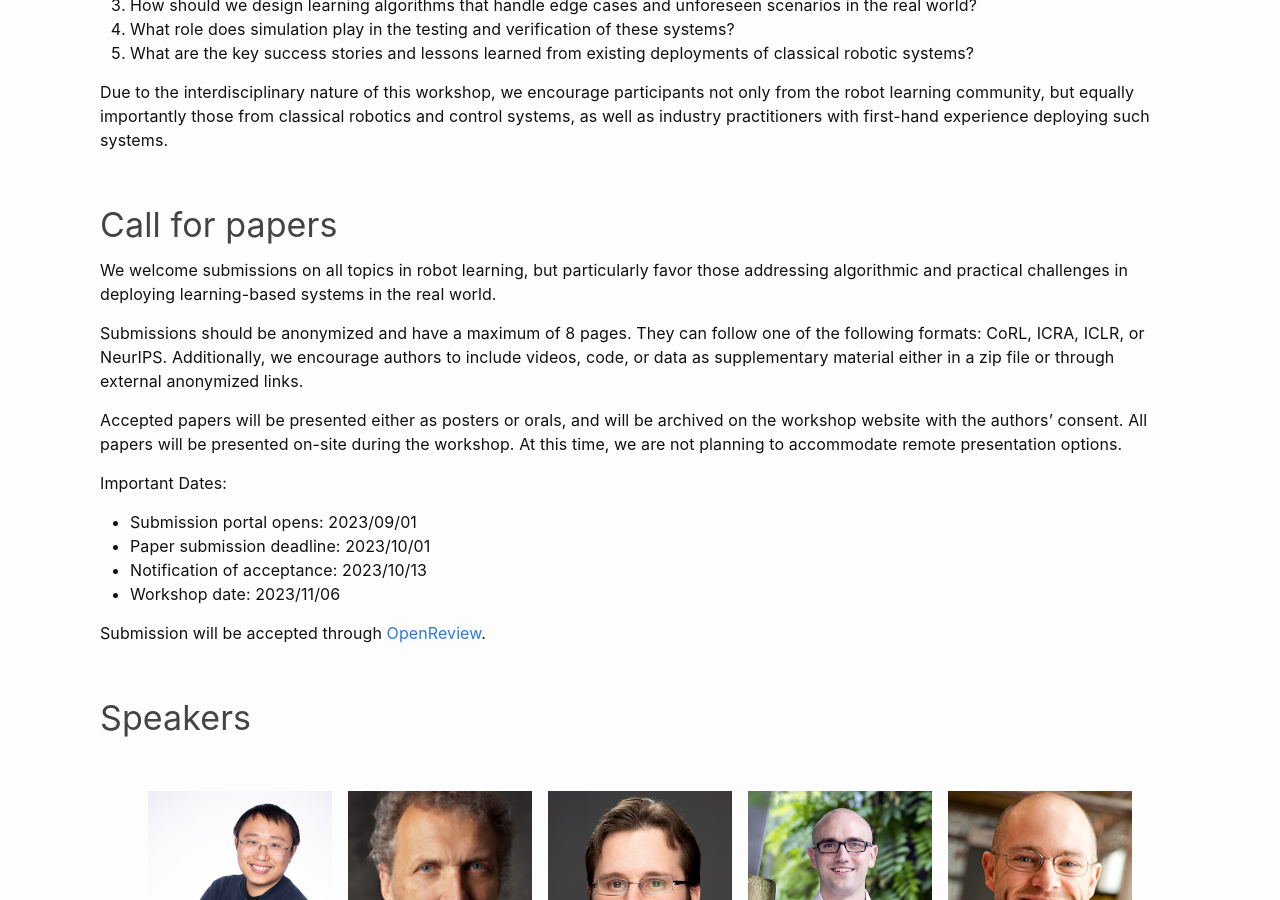
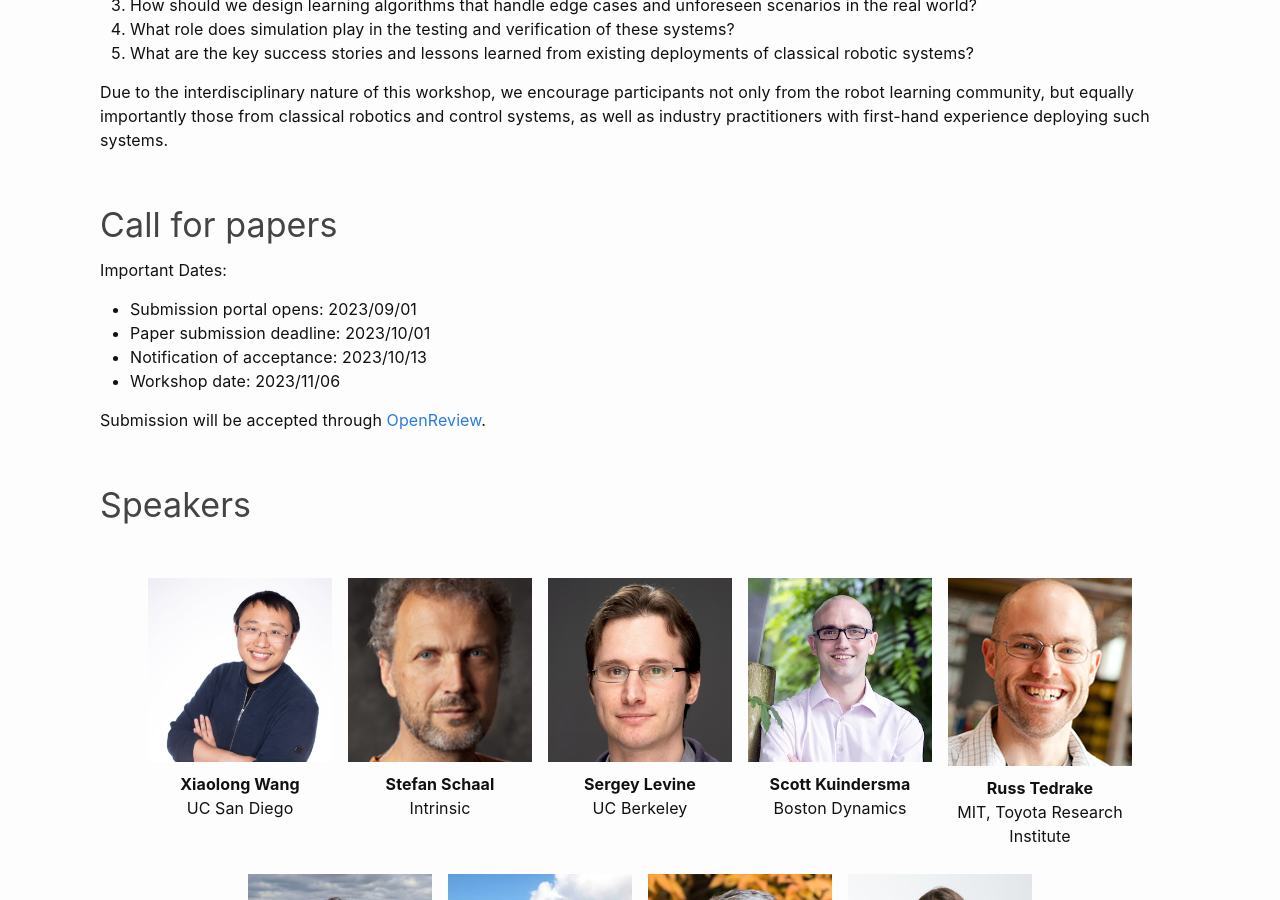
Before and after one commit to corl2023deployable/corl2023deployable.github.io, a Jekyll site: the page built from index.md, in a window 1280 px wide and 900 px high, scrolled down 548 px. Built offline with Jekyll 4.4.1, drawn with Linux system fonts in a browser that asks for light colours.

Commit message:
remove long cfp

```diff
--- a/index.md
+++ b/index.md
@@ -27,12 +27,6 @@ Due to the interdisciplinary nature of this workshop, we encourage participants
 
 
 ### Call for papers
-
-We welcome submissions on all topics in robot learning, but particularly favor those addressing algorithmic and practical challenges in deploying learning-based systems in the real world.
-
-Submissions should be anonymized and have a maximum of 8 pages. They can follow one of the following formats: CoRL, ICRA, ICLR, or NeurIPS. Additionally, we encourage authors to include videos, code, or data as supplementary material either in a zip file or through external anonymized links.
-
-Accepted papers will be presented either as posters or orals, and will be archived on the workshop website with the authors' consent. All papers will be presented on-site during the workshop. At this time, we are not planning to accommodate remote presentation options.
 
 Important Dates:
 
```
